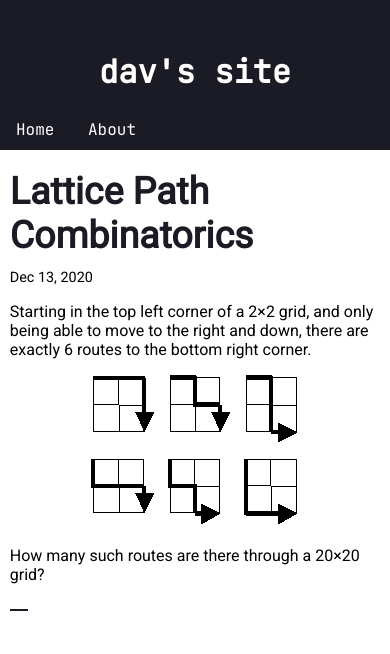
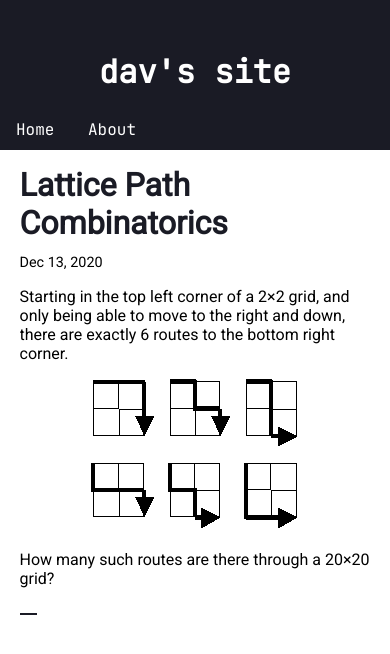
Before and after one commit to davidtranhq/davidtranhq.github.io, a Jekyll site: the page built from index.md, in a window 390 px wide. Shown: the top 654 px of the page. Built offline with Jekyll 4.4.1, drawn with Linux system fonts in a browser that asks for light colours.

Commit message:
Fixed with and improved font-size

```diff
--- a/_sass/main.scss
+++ b/_sass/main.scss
@@ -57,7 +57,6 @@ body {
 
     h3 a {
         font-size: 2em;
-        font-weight: 600;
         text-decoration: none;
         color: $theme-color;
     }
@@ -91,12 +90,16 @@ body {
     }
 
     #content {
-        width: 95%;
+        width: 90%;
         margin: auto;
         overflow-x: hidden;
 
         h1 {
             font-size: 2em;
+        }
+
+        h3 {
+            font-size: 1em;
         }
     }
 }
```
